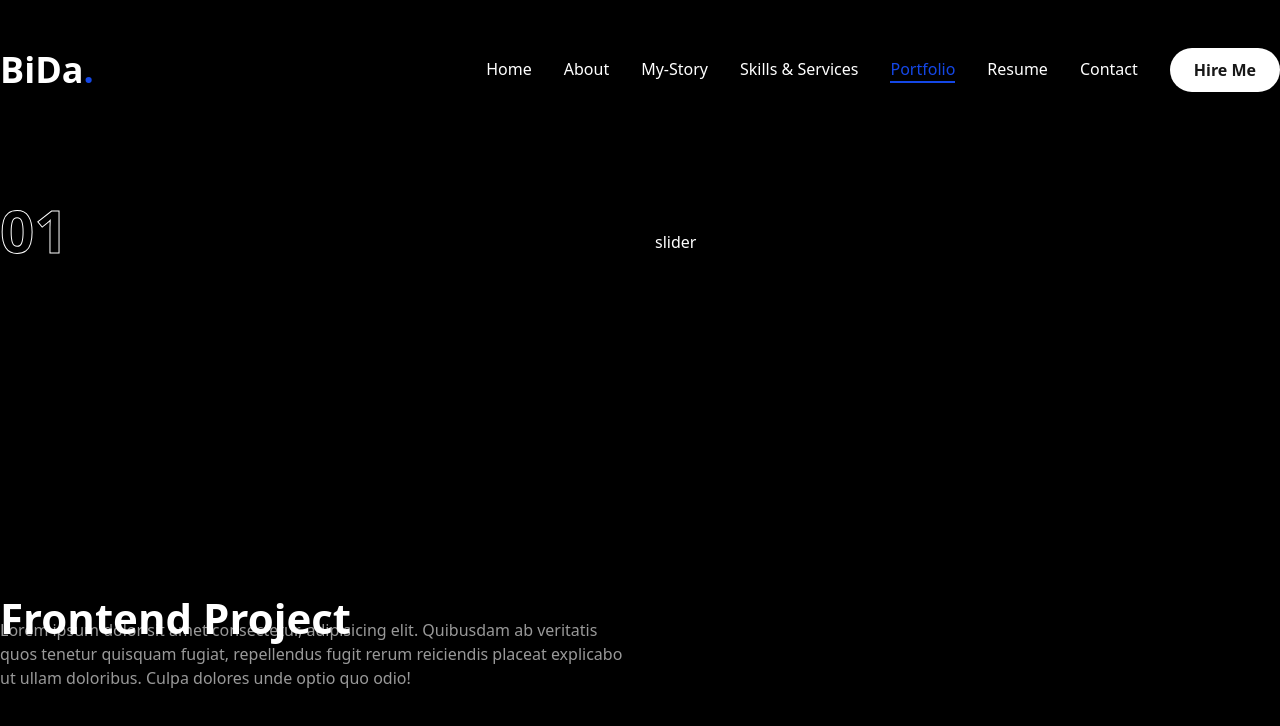
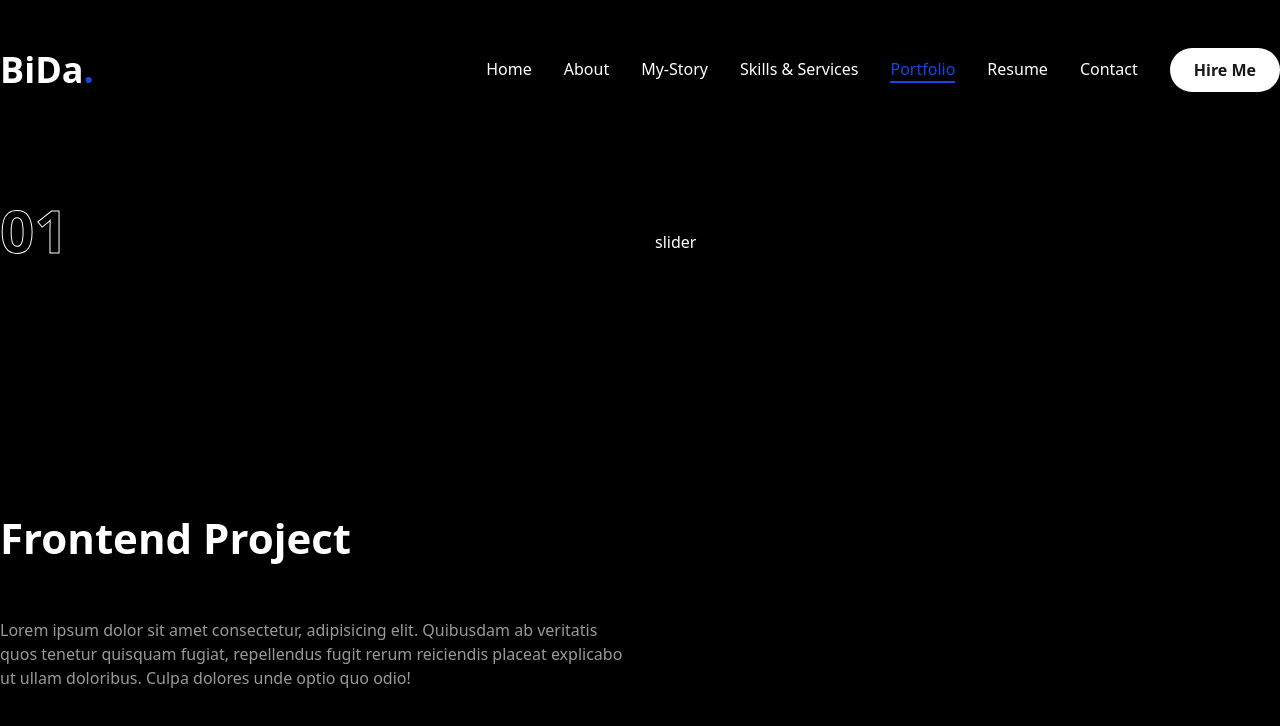
Before and after one commit to Bida3443/Bida-dev, a Next.js app: page /portfolio in a window 1280 px wide. Shown: the top 726 px of the page. Built offline with nearby package versions, Linux system fonts and the light colour scheme.

Commit message:
My Porfolio

```diff
--- a/app/portfolio/page.tsx
+++ b/app/portfolio/page.tsx
@@ -79,7 +79,7 @@ export default function Service ()  {
                         <div>
                             <div className="text-6xl leading-0 font-extrabold text-transparent text-outline ">{project.num}</div>
                         </div>
-                        <div className="gap-20">
+                        <div className="space-y-20">
                             <h2 className="text-[42px] font-bold leading-0 text-white group-hover:text-blue-400 transition-all duration-500 gap-4 capitalize">{project.category}</h2>
 
                             <p className="text-white/60">{project.description}</p>
```
